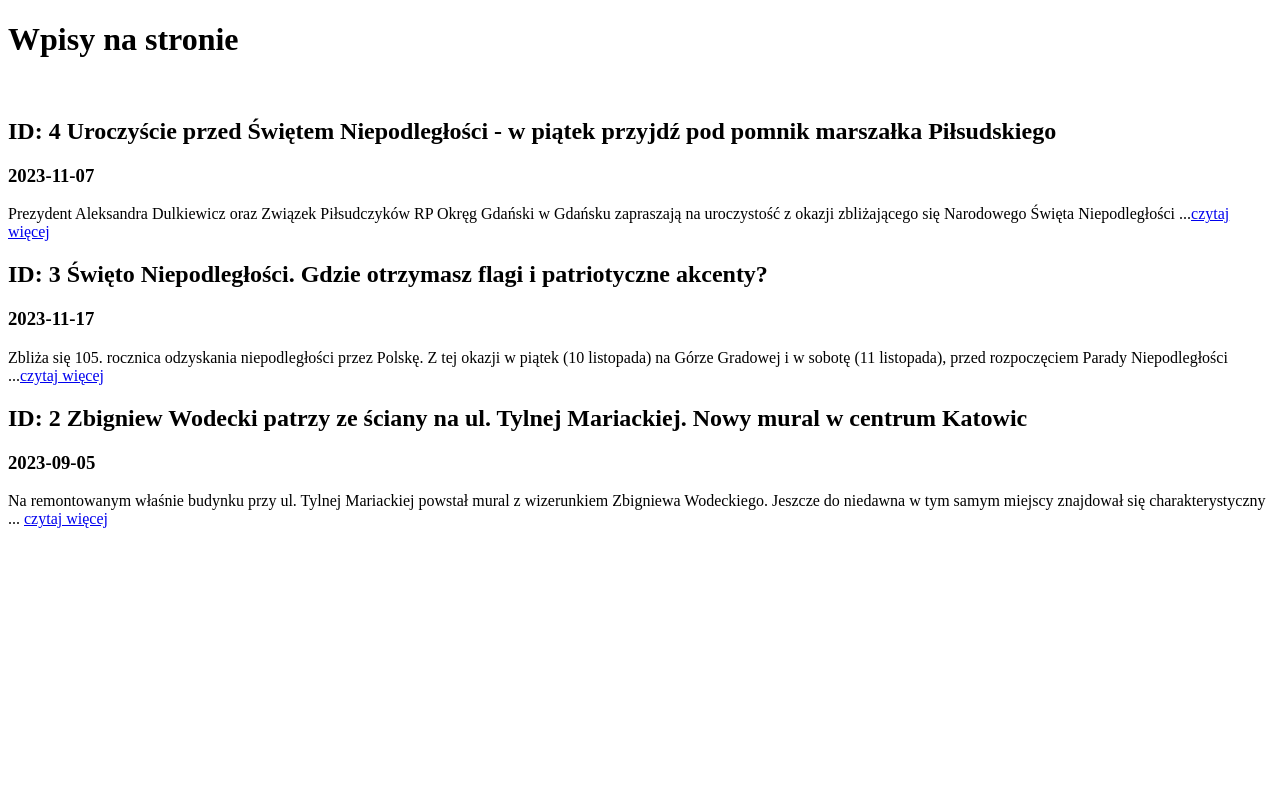
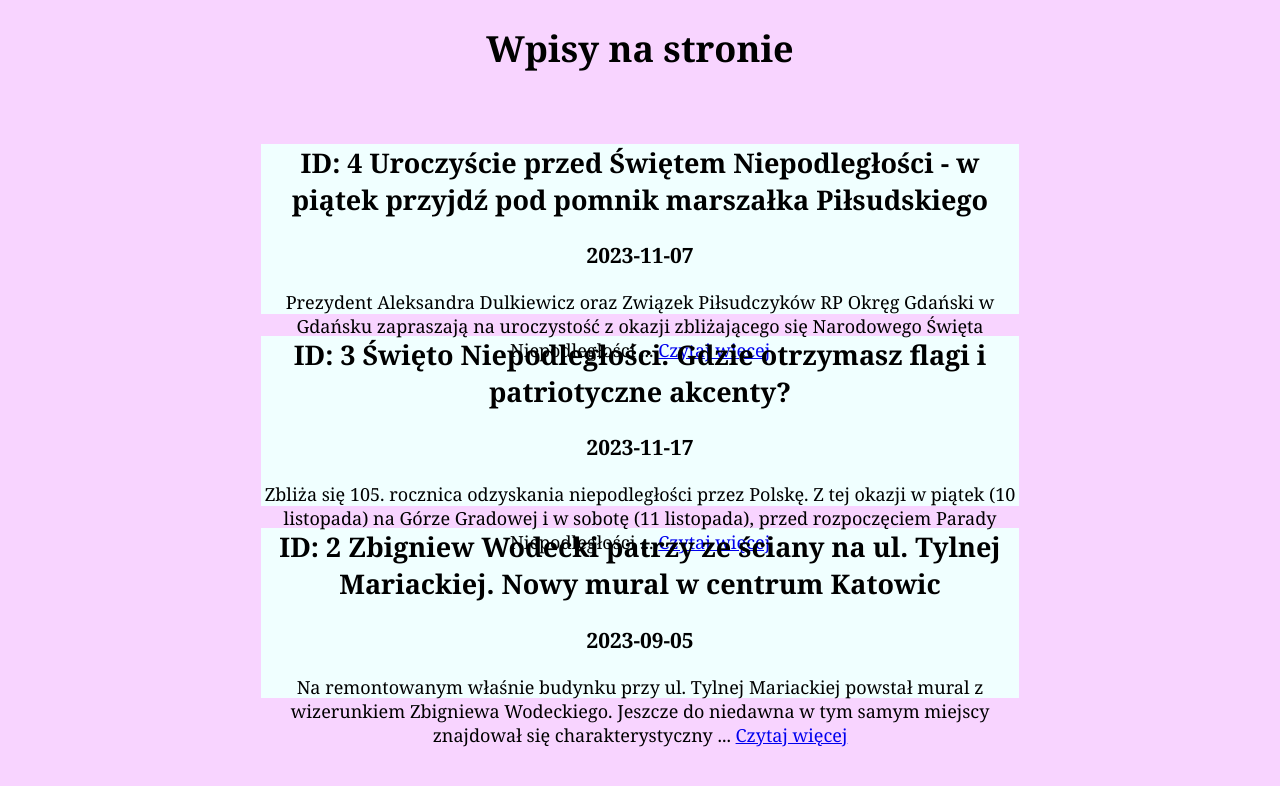
Before and after one commit to fandzio647/news, a PHP site: page / in a window 1280 px wide. Shown: the top 786 px of the page. Run offline with PHP 8.4, Linux system fonts and the light colour scheme; data comes from the database, SQL or seed files in the repository.

Commit message:
Add files via upload

```diff
--- a/index.php
+++ b/index.php
@@ -4,6 +4,7 @@
 <head>
     <meta charset="UTF-8">
     <meta name="viewport" content="width=device-width, initial-scale=1.0">
+    <link rel="stylesheet" type="text/css" href="styl.css">
     <title>Wpisy</title>
 </head>
 
@@ -25,8 +26,8 @@
     $a_wyn=mysqli_fetch_assoc($a_res);
     echo '<h2> ID: '.$a_wyn['id']." ".$a_wyn['tytul'].'</h2>';
     echo'<h3>'.$a_wyn['data']."</h3>";
-    echo substr($a_wyn['tresc'],0,185)." ...";
-    echo "<a href='wpis.php?id=".$a."'>czytaj więcej</a>";
+    echo substr($a_wyn['tresc'],0,185)." ... ";
+    echo "<a href='wpis.php?id=".$a."'>Czytaj więcej</a>";
     ?>
     </div>
     <div class="two">
@@ -37,8 +38,8 @@
     $a_wyn=mysqli_fetch_assoc($a_res);
     echo '<h2> ID: '.$a_wyn['id']." ".$a_wyn['tytul'].'</h2>';
     echo'<h3>'.$a_wyn['data']."</h3>";
-    echo substr($a_wyn['tresc'],0,199)." ...";
-    echo "<a href='wpis.php?id=".$b."'>czytaj więcej</a>";
+    echo substr($a_wyn['tresc'],0,199)." ... ";
+    echo "<a href='wpis.php?id=".$b."'> Czytaj więcej</a>";
     ?>
     </div>
     <div class="three">
@@ -49,8 +50,8 @@
     $a_wyn=mysqli_fetch_assoc($a_res);
     echo '<h2> ID: '.$a_wyn['id']." ".$a_wyn['tytul'].'</h2>';
     echo'<h3>'.$a_wyn['data']."</h3>";
-    echo substr($a_wyn['tresc'],0,185)." ...";
-    echo " <a href='wpis.php?id=".$c."'>czytaj więcej</a>";
+    echo substr($a_wyn['tresc'],0,185)." ... ";
+    echo " <a href='wpis.php?id=".$c."'> Czytaj więcej</a>";
     mysqli_close($conn);
     ?>
     </div>
--- /dev/null
+++ b/styl.css
@@ -0,0 +1,41 @@
+body {
+    background: rgb(248, 212, 255);
+    font-family: Georgia, Arial, Helvetica;
+    text-align: center;
+    font-size: large;
+}
+
+.one{
+    background-color: azure;
+    text-align: center;
+    width: 60%;
+    align-items: center;
+    margin-left: 20%;
+    height: 170px;
+    border: 2px;
+}
+
+.two{
+    background-color: azure;
+    text-align: center;
+    width: 60%;
+    align-items: center;
+    margin-left: 20%;
+    height: 170px;
+}
+
+.three{
+    background-color: azure;
+    text-align: center;
+    width: 60%;
+    align-items: center;
+    margin-left: 20%;
+    height: 170px;
+
+}
+
+.wpis{
+    text-align: left;
+    width: 50%;
+    margin-left: 10%;
+}
--- a/wpis.php
+++ b/wpis.php
@@ -4,6 +4,7 @@
 <head>
     <meta charset="UTF-8">
     <meta name="viewport" content="width=device-width, initial-scale=1.0">
+    <link rel="stylesheet" type="text/css" href="styl.css">
     <title>Wpisy</title>
 </head>
 
@@ -20,7 +21,7 @@
     echo '<h2> ID: '.$wyn['id']." ".$wyn['tytul'].'</h2>';
     echo'<h3>'.$wyn['data']."</h3>";
     echo $wyn['tresc'];
-    echo " <a href='index.php?id='>powrót do strony glównej</a>";
+    echo " <br><br><a href='index.php?id='>Powrót do strony glównej</a>";
     mysqli_close($conn);
     ?>
     </div>
```
